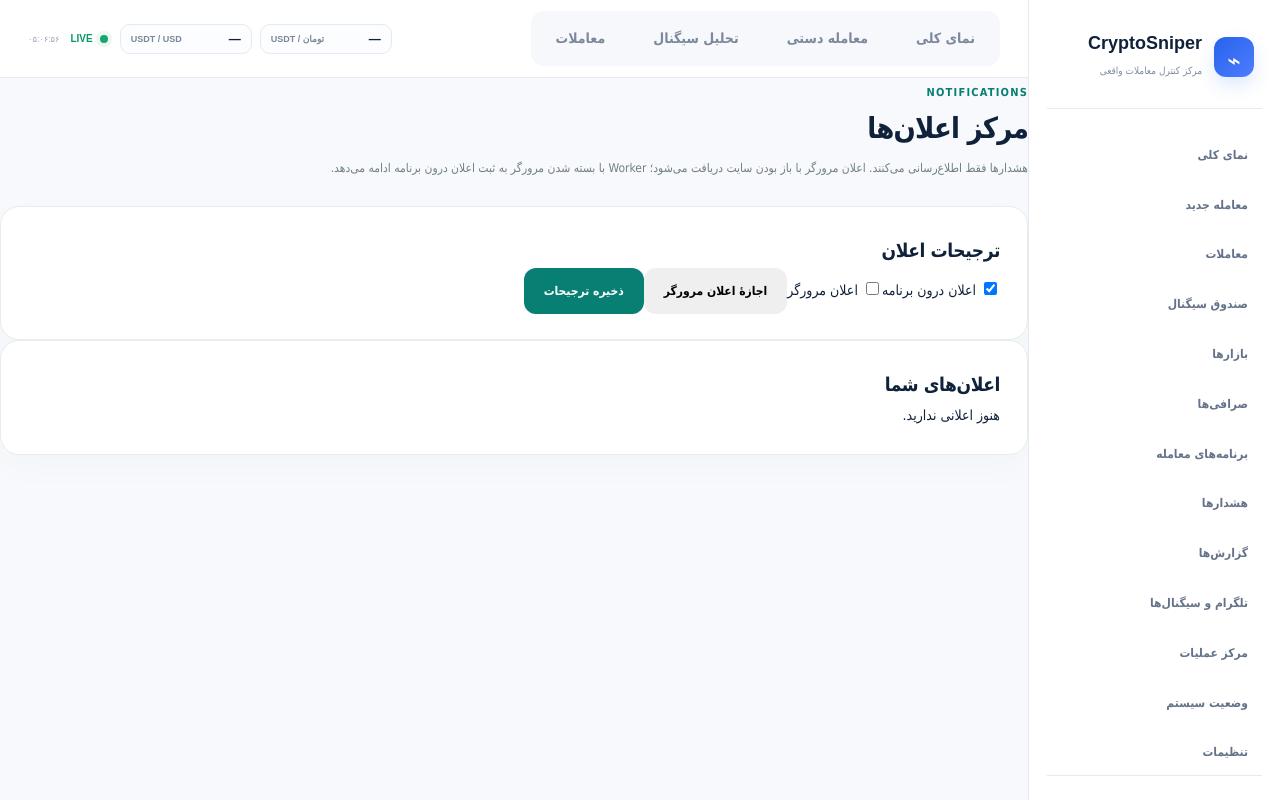
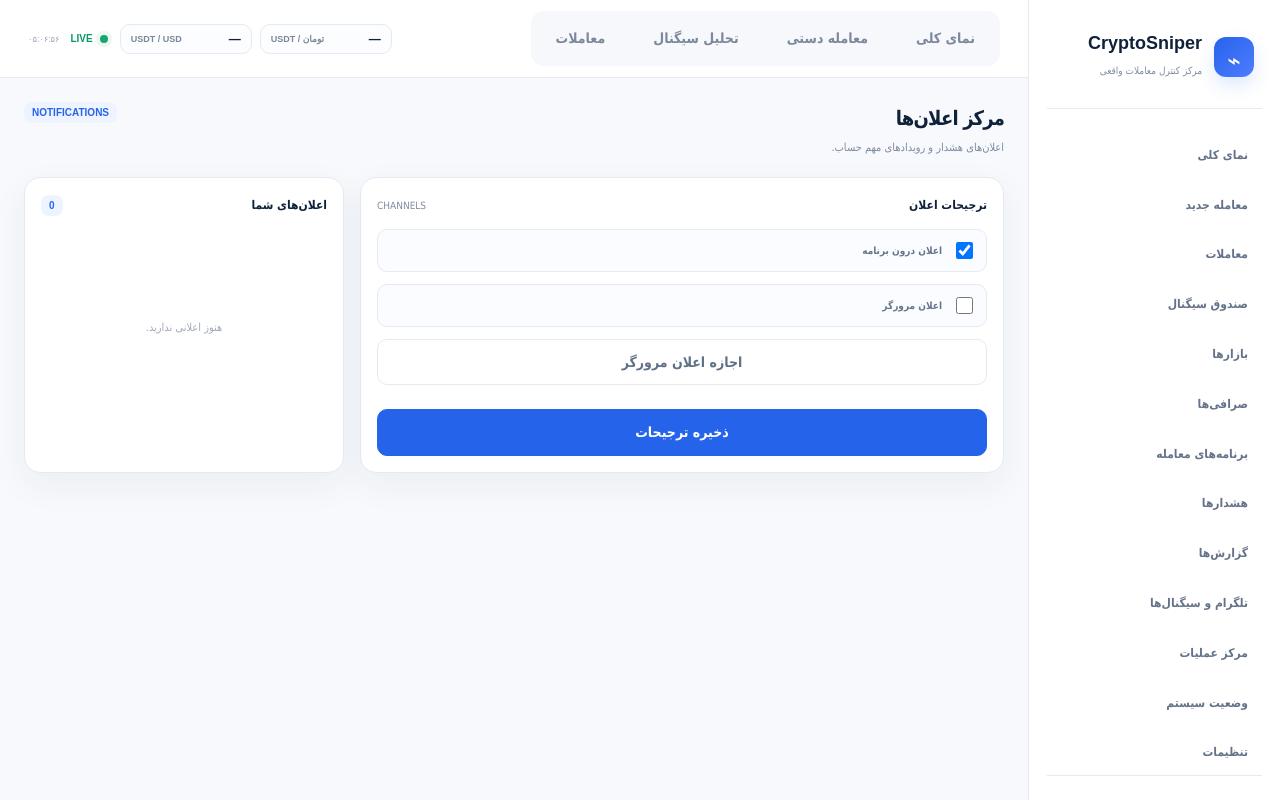
Before and after one commit to ostaddehdari/CryptoSniper, a Django app: page /notifications/ in a window 1280 px wide. Run offline with Django 5.2, Linux system fonts and the light colour scheme; the visitor is signed in with stand-in values (Sample User, id 1); data comes from the database, SQL or seed files in the repository; data that the repository does not hold is empty; parts of the project's set-up code (start-up, migrations or seed data) failed here and were passed over.

Commit message:
refactor(UI): rebuild notification center with Cornix layout

```diff
--- a/backend/templates/alerts/notifications.html
+++ b/backend/templates/alerts/notifications.html
@@ -1,5 +1,10 @@
-{% extends 'shell.html' %}{% block title %}اعلان‌ها | CryptoSniper{% endblock %}{% block breadcrumb %}اعلان‌ها{% endblock %}{% block content %}{% for message in messages %}<div class="notice" role="status">{{ message }}</div>{% endfor %}
-<div class="page-heading"><div><span class="eyebrow">NOTIFICATIONS</span><h1>مرکز اعلان‌ها</h1><p class="muted">هشدارها فقط اطلاع‌رسانی می‌کنند. اعلان مرورگر با باز بودن سایت دریافت می‌شود؛ Worker با بسته شدن مرورگر به ثبت اعلان درون برنامه ادامه می‌دهد.</p></div></div>
-<section class="panel"><h2>ترجیحات اعلان</h2><form method="post" action="{% url 'notification-preferences' %}">{% csrf_token %}<label><input type="checkbox" name="in_app" {% if preferences.in_app %}checked{% endif %}> اعلان درون برنامه</label><label><input type="checkbox" name="browser" {% if preferences.browser %}checked{% endif %}> اعلان مرورگر</label><button class="button button-secondary" id="browser-permission" type="button">اجازهٔ اعلان مرورگر</button><span id="browser-permission-status" role="status"></span><button class="button button-primary">ذخیره ترجیحات</button></form></section>
-<section class="panel"><h2>اعلان‌های شما</h2>{% for item in items %}<article class="notification-item {% if not item.read_at %}notification-unread{% endif %}"><h3>{{ item.title }}</h3><p>{{ item.body }}</p><small>{{ item.created_at }} · {{ item.severity }}</small>{% if not item.read_at %}<form method="post" action="{% url 'notification-read' item.pk %}">{% csrf_token %}<input type="hidden" name="return" value="page"><button class="button button-secondary">خواندم</button></form>{% endif %}</article>{% empty %}<p>هنوز اعلانی ندارید.</p>{% endfor %}</section>
+{% extends 'shell.html' %}{% block title %}اعلان‌ها | CryptoSniper{% endblock %}{% block content %}
+<section class="s24-page">
+  <div class="s24-section-head"><div><h1>مرکز اعلان‌ها</h1><p>اعلان‌های هشدار و رویدادهای مهم حساب.</p></div><span class="s24-status">NOTIFICATIONS</span></div>
+  {% for message in messages %}<div class="s24-panel s24-notice">{{ message }}</div>{% endfor %}
+  <div class="s24-grid s24-trades-focus">
+    <article class="s24-panel"><div class="s24-panel-head"><strong>ترجیحات اعلان</strong><span class="s24-muted">CHANNELS</span></div><form method="post" action="{% url 'notification-preferences' %}" class="s24-trade-form">{% csrf_token %}<label class="s24-check"><input type="checkbox" name="in_app" {% if preferences.in_app %}checked{% endif %}>اعلان درون برنامه</label><label class="s24-check"><input type="checkbox" name="browser" {% if preferences.browser %}checked{% endif %}>اعلان مرورگر</label><button class="s24-button" id="browser-permission" type="button">اجازه اعلان مرورگر</button><span id="browser-permission-status"></span><button class="s24-button primary">ذخیره ترجیحات</button></form></article>
+    <article class="s24-panel"><div class="s24-panel-head"><strong>اعلان‌های شما</strong><span class="s24-status">{{ items|length }}</span></div><div class="s24-trade-detail">{% for item in items %}<div class="s24-fact"><span>{{ item.created_at }} · {{ item.severity }}</span><strong>{{ item.title }}</strong><p>{{ item.body }}</p>{% if not item.read_at %}<form method="post" action="{% url 'notification-read' item.pk %}">{% csrf_token %}<input type="hidden" name="return" value="page"><button class="s24-button ghost">خواندم</button></form>{% endif %}</div>{% empty %}<div class="s24-empty-inline">هنوز اعلانی ندارید.</div>{% endfor %}</div></article>
+  </div>
+</section>
 {% endblock %}
```
